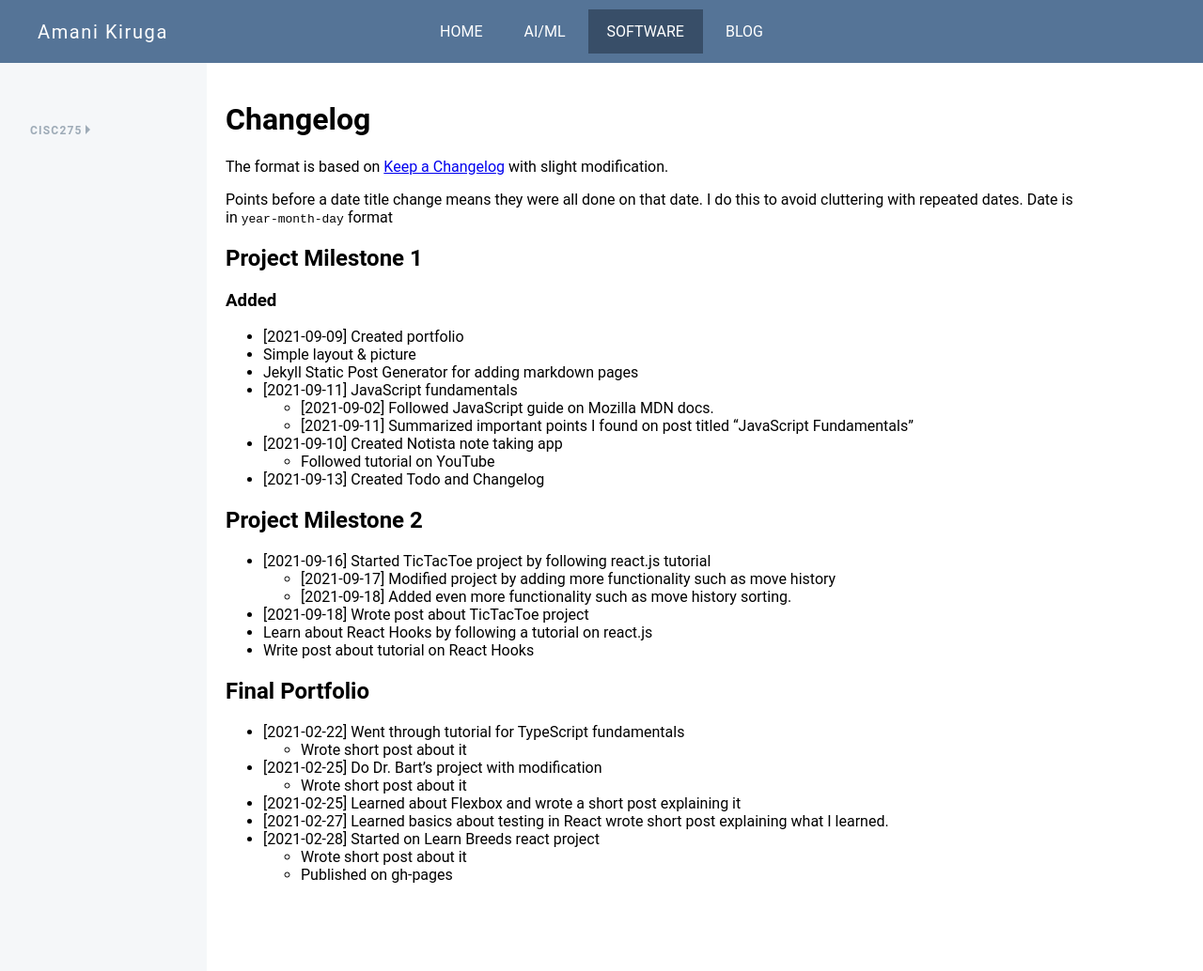
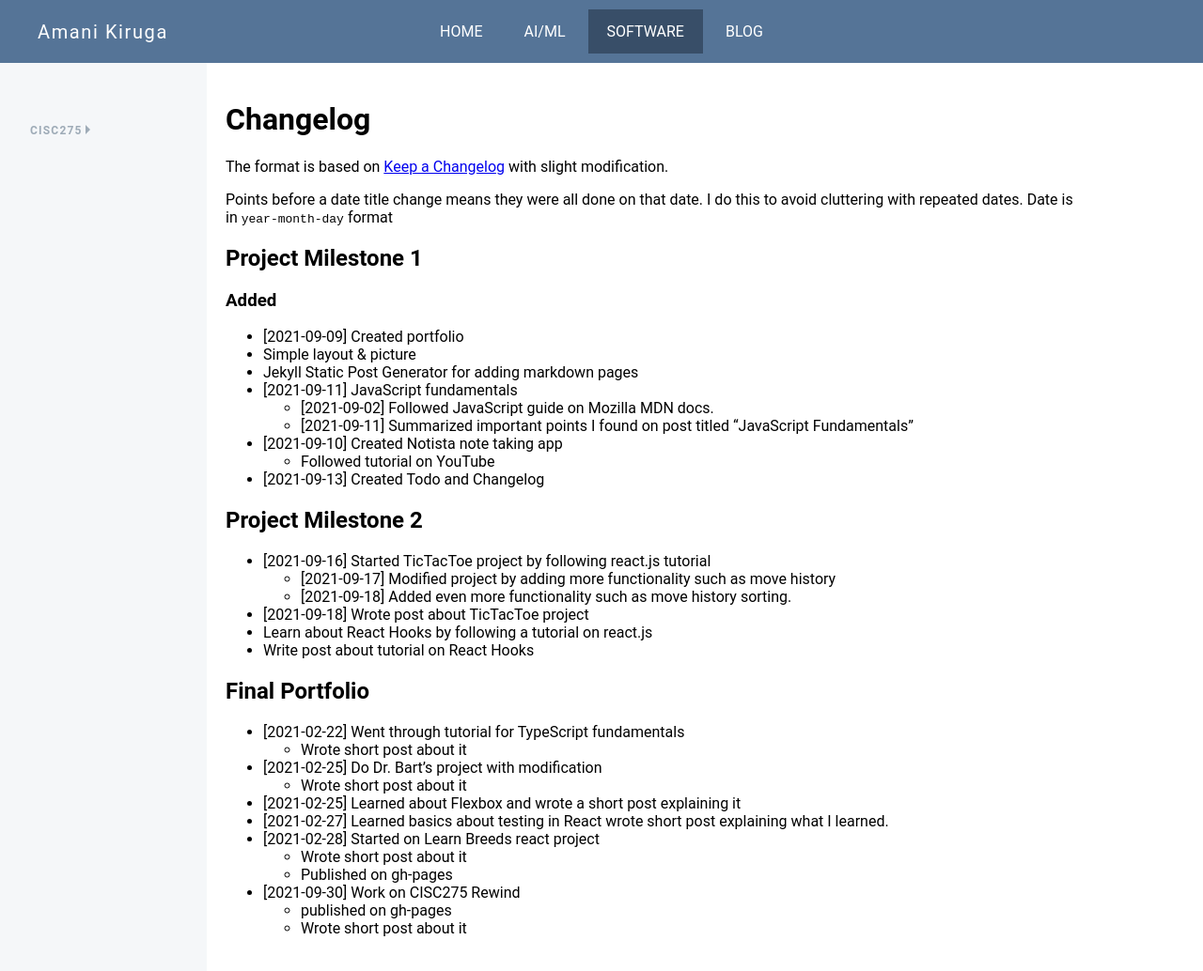
Before and after one commit to amanikiruga/amanikiruga.github.io, a Jekyll site: the page built from _posts/2021-09-09-ChangeLog.md, in a window 1280 px wide and 1034 px high. Shown: the whole window at 94% size. Built offline with Jekyll 4.4.1, drawn with Linux system fonts in a browser that asks for light colours.

Commit message:
add cisc275-rewind blog post

```diff
--- a/_posts/2021-09-09-ChangeLog.md
+++ b/_posts/2021-09-09-ChangeLog.md
@@ -42,6 +42,9 @@ Points before a date title change means they were all done on that date. I do th
 * [2021-02-28] Started on Learn Breeds react project
   * Wrote short post about it
   * Published on gh-pages
+* [2021-09-30] Work on CISC275 Rewind
+  * published on gh-pages
+  * Wrote short post about it
 
 <!--
 ### Added
```
Also changed, not shown: 1 other file.
